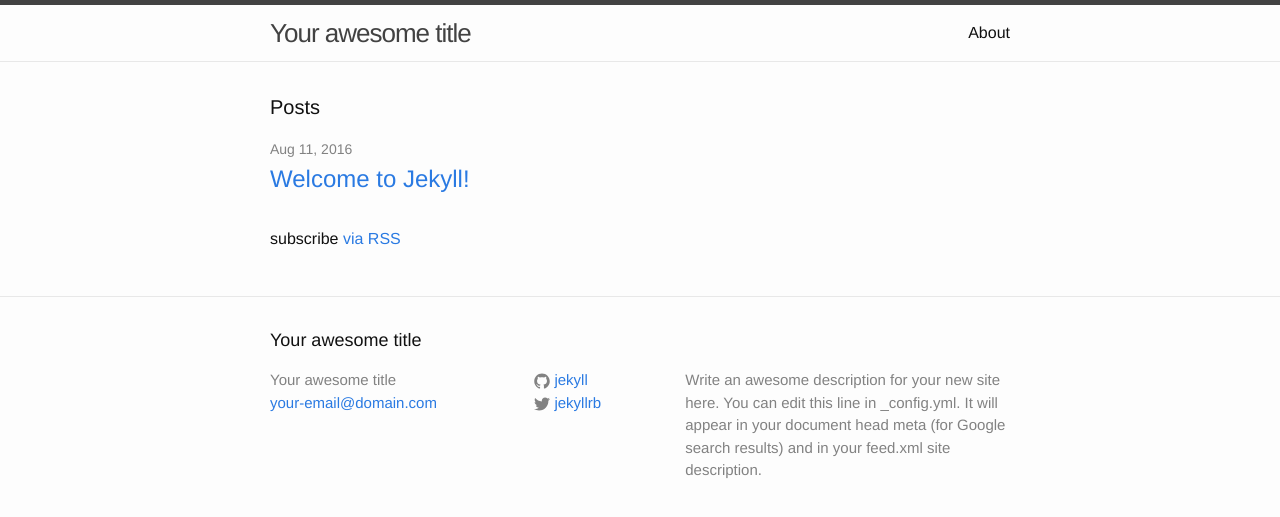
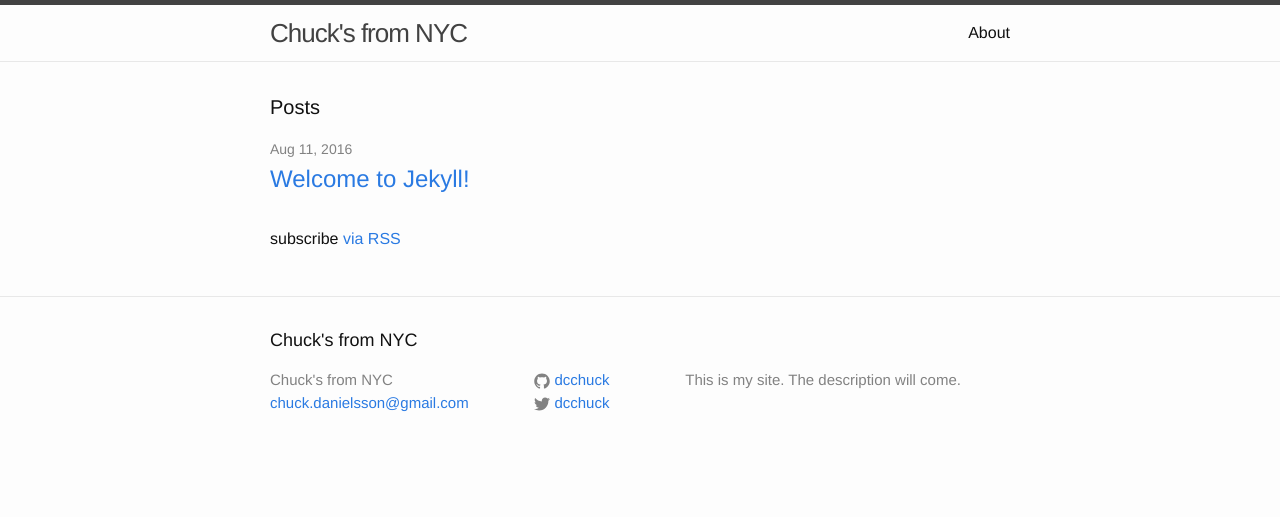
Before and after one commit to dcchuck/dcchuck.github.io, a Jekyll site: the page built from index.html, in a window 1280 px wide. Shown: the top 517 px of the page. Built offline with Jekyll 4.4.1, drawn with Linux system fonts in a browser that asks for light colours.

Commit message:
Basic config

```diff
--- a/_config.yml
+++ b/_config.yml
@@ -6,16 +6,14 @@
 # 'jekyll serve'. If you change this file, please restart the server process.
 
 # Site settings
-title: Your awesome title
-email: your-email@domain.com
+title: Chuck's from NYC
+email: chuck.danielsson@gmail.com
 description: > # this means to ignore newlines until "baseurl:"
-  Write an awesome description for your new site here. You can edit this
-  line in _config.yml. It will appear in your document head meta (for
-  Google search results) and in your feed.xml site description.
+  This is my site. The description will come.
 baseurl: "" # the subpath of your site, e.g. /blog
-url: "http://yourdomain.com" # the base hostname & protocol for your site
-twitter_username: jekyllrb
-github_username:  jekyll
+url: "https://dcchuck.github.io" # the base hostname & protocol for your site
+twitter_username: dcchuck
+github_username:  dcchuck
 
 # Build settings
 markdown: kramdown
```
